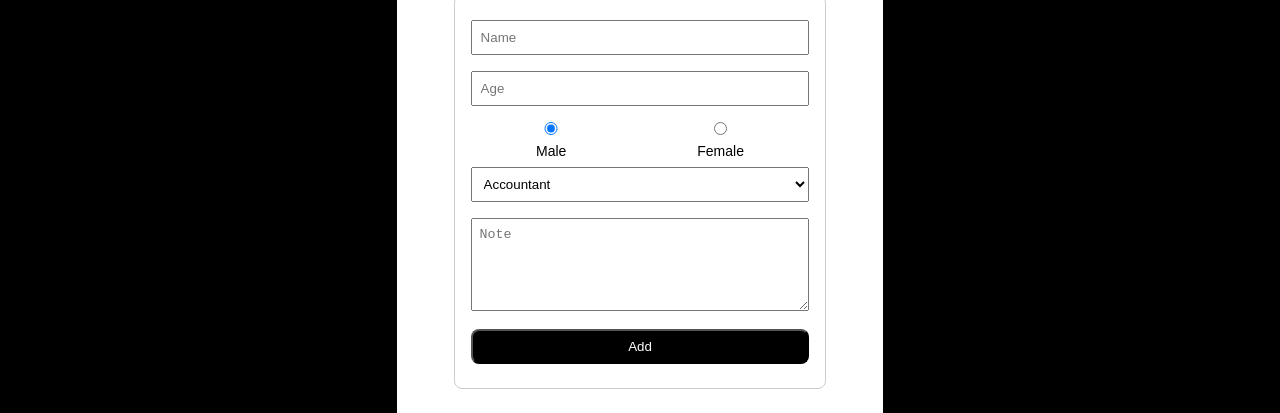
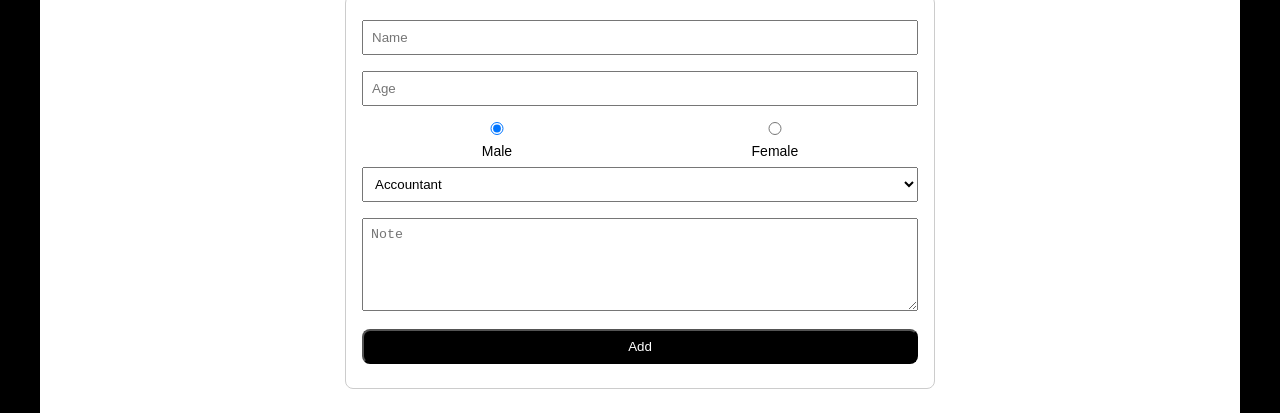
Before and after one commit to tuanhiep29797/HTML-Self-Study-01, a plain HTML site: page index.html in a window 1280 px wide. Shown: the part 127-540 px from the top of the page. Drawn offline with Linux system fonts and the light colour scheme.

Commit message:
1. fix style

```diff
--- a/assets/css/style.css
+++ b/assets/css/style.css
@@ -18,7 +18,7 @@ body {
 }
 
 .container {
-    max-width: 1200px;
+    width: 1200px;
     height: 90%;
     background-color: #ffffff;
     margin: 100px auto;
@@ -36,7 +36,7 @@ h3 {
 }
 
 form {
-  width: 80%;
+  width: 50%;
   margin-bottom: 20px;
   border: 1px solid #ccc;
   padding: 16px;
```
